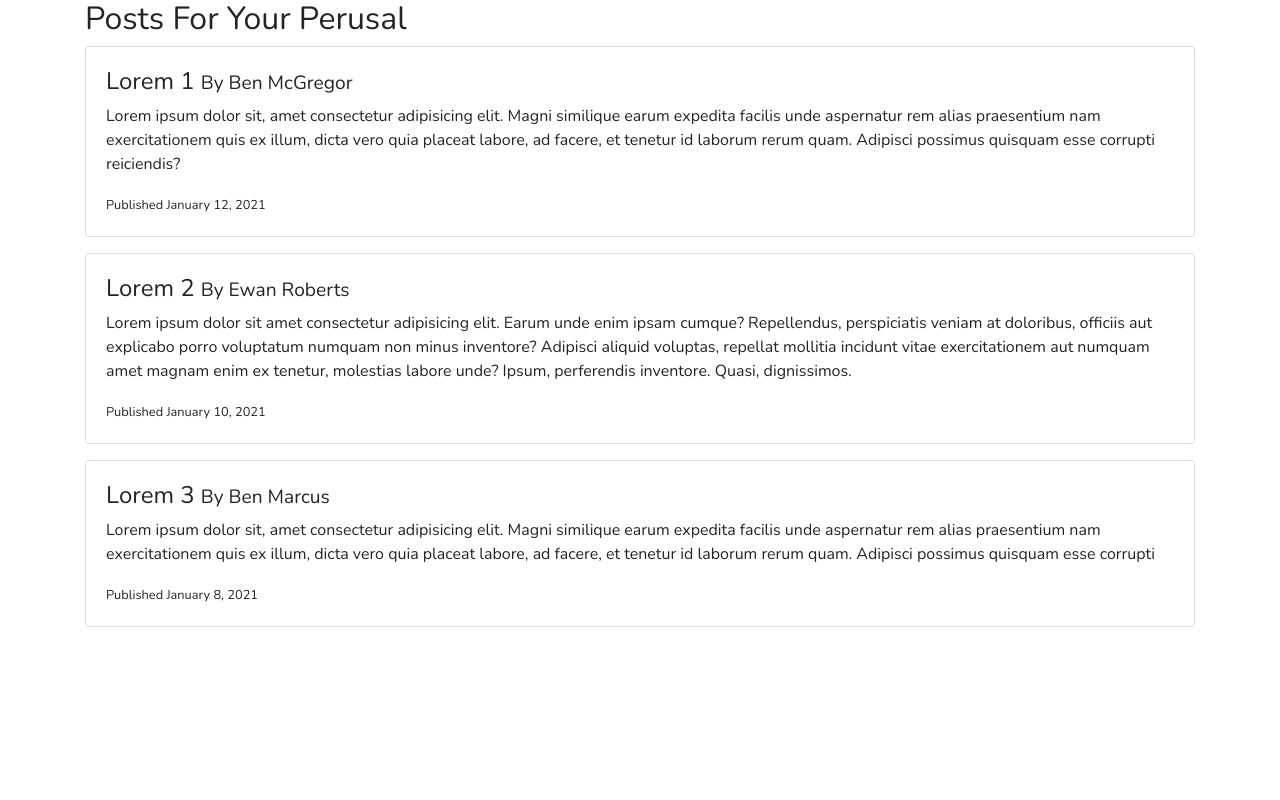
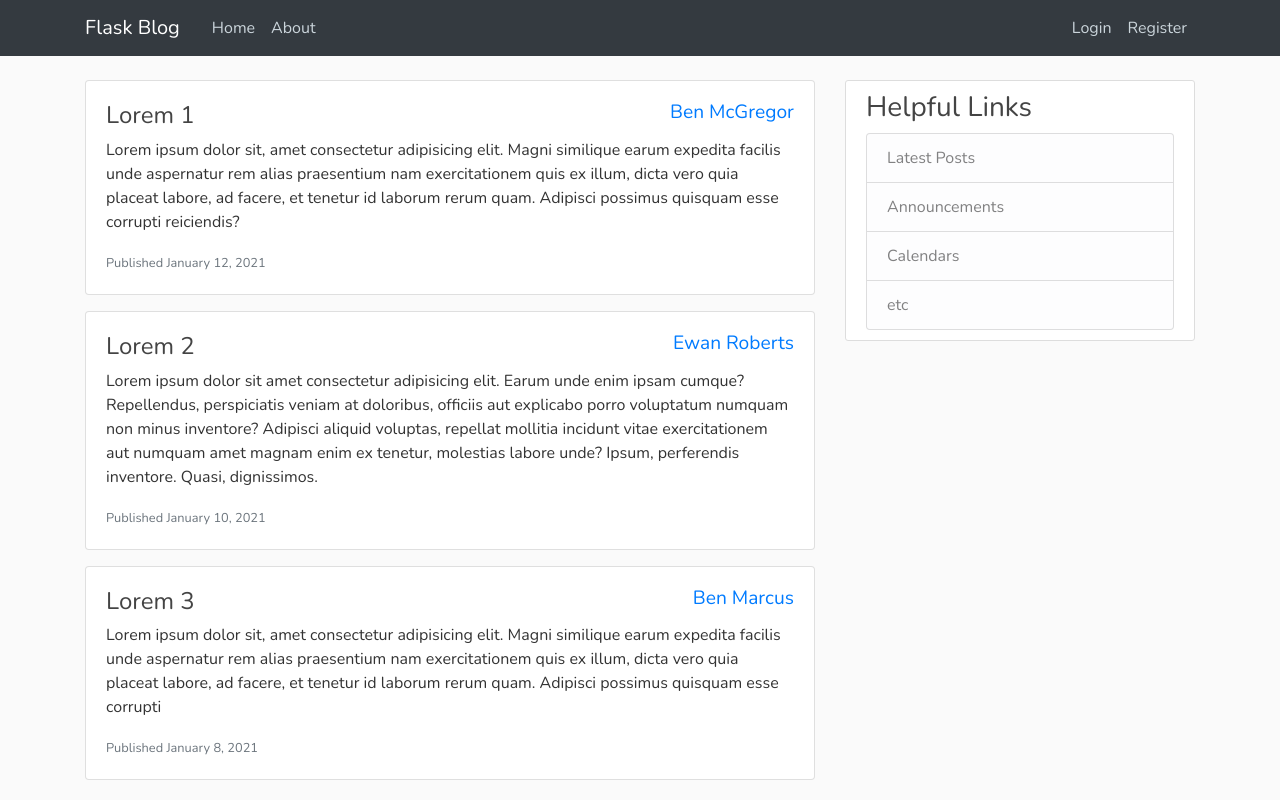
Before and after one commit to Benneee/flask_play, a Flask app: page / in a window 1280 px wide. Run offline with Flask 2, Linux system fonts and the light colour scheme; some libraries are stand-ins or nearby versions.

Commit message:
Feat: added more styling and improve template content

```diff
--- a/app.py
+++ b/app.py
@@ -1,4 +1,4 @@
-from flask import Flask, render_template
+from flask import Flask, render_template, url_for
 
 app = Flask(__name__)
 
--- /dev/null
+++ b/static/main.css
@@ -0,0 +1,85 @@
+body {
+  background: #fafafa;
+  color: #333333;
+  margin-top: 5rem;
+}
+
+h1,
+h2,
+h3,
+h4,
+h5,
+h6 {
+  color: #444444;
+}
+
+.bg-steel {
+  background-color: #5f788a;
+}
+
+.site-header .navbar-nav .nav-link {
+  color: #cbd5db;
+}
+
+.site-header .navbar-nav .nav-link:hover {
+  color: #ffffff;
+}
+
+.site-header .navbar-nav .nav-link.active {
+  font-weight: 500;
+}
+
+.content-section {
+  background: #ffffff;
+  padding: 10px 20px;
+  border: 1px solid #dddddd;
+  border-radius: 3px;
+  margin-bottom: 20px;
+}
+
+.article-title {
+  color: #444444;
+}
+
+a.article-title:hover {
+  color: #428bca !important;
+  text-decoration: none;
+}
+
+.article-content {
+  white-space: pre-line;
+}
+
+.article-img {
+  height: 65px;
+  width: 65px;
+  margin-right: 16px;
+}
+
+.article-metadata {
+  padding-bottom: 1px;
+  margin-bottom: 4px;
+  border-bottom: 1px solid #e3e3e3;
+}
+
+.article-metadata a:hover {
+  color: #333;
+  text-decoration: none;
+}
+
+.article-svg {
+  width: 25px;
+  height: 25px;
+  vertical-align: middle;
+}
+
+.account-img {
+  height: 125px;
+  width: 125px;
+  margin-right: 20px;
+  margin-bottom: 16px;
+}
+
+.account-heading {
+  font-size: 2.5rem;
+}
--- a/templates/index.html
+++ b/templates/index.html
@@ -1,15 +1,12 @@
-{% extends "layout.html" %}
-{% block content %}
-    <h2>Posts For Your Perusal</h2>
-
-    {% for post in posts %}
-    <div class="card mb-3">
-        <div class="card-body">
-            <h4>  {{ post.title }} <small>By {{ post.author }}</small></h4>
-            <p> {{ post.content }} </p>
-            <small>Published {{ post.created_at }} </small>
-        </div>
-
-    </div>
-    {% endfor %}
-{% endblock content %}
+{% extends "layout.html" %} {% block content %} {% for post in posts %}
+<article class="card mb-3">
+  <div class="card-body">
+    <h4>
+      <a class="article-title mr-4" href="#">{{ post.title }} </a>
+      <small class="float-right"><a href="#">{{ post.author }}</a></small>
+    </h4>
+    <p class="article-content">{{ post.content }}</p>
+    <small class="text-muted">Published {{ post.created_at }} </small>
+  </div>
+</article>
+{% endfor %} {% endblock content %}
--- a/templates/layout.html
+++ b/templates/layout.html
@@ -1,16 +1,33 @@
 <!DOCTYPE html>
 <html lang="en">
   <head>
-    <meta charset="UTF-8">
-    <meta http-equiv="X-UA-Compatible" content="IE=edge">
-    <meta name="viewport" content="width=device-width, initial-scale=1, shrink-to-fit=no">
+    <meta charset="UTF-8" />
+    <meta http-equiv="X-UA-Compatible" content="IE=edge" />
+    <meta
+      name="viewport"
+      content="width=device-width, initial-scale=1, shrink-to-fit=no"
+    />
     <!-- Bootstrap CSS -->
-    <link rel="stylesheet" href="https://stackpath.bootstrapcdn.com/bootstrap/4.3.1/css/bootstrap.min.css" integrity="sha384-ggOyR0iXCbMQv3Xipma34MD+dH/1fQ784/j6cY/iJTQUOhcWr7x9JvoRxT2MZw1T" crossorigin="anonymous">
+    <link
+      rel="stylesheet"
+      href="https://stackpath.bootstrapcdn.com/bootstrap/4.3.1/css/bootstrap.min.css"
+      integrity="sha384-ggOyR0iXCbMQv3Xipma34MD+dH/1fQ784/j6cY/iJTQUOhcWr7x9JvoRxT2MZw1T"
+      crossorigin="anonymous"
+    />
+
+    <link
+      rel="stylesheet"
+      type="text/css"
+      href="{{ url_for('static', filename='main.css')  }}"
+    />
 
     <!-- Google Fonts link -->
-    <link rel="preconnect" href="https://fonts.googleapis.com">
-    <link rel="preconnect" href="https://fonts.gstatic.com" crossorigin>
-    <link href="https://fonts.googleapis.com/css2?family=Nunito:wght@400;600&display=swap" rel="stylesheet">
+    <link rel="preconnect" href="https://fonts.googleapis.com" />
+    <link rel="preconnect" href="https://fonts.gstatic.com" crossorigin />
+    <link
+      href="https://fonts.googleapis.com/css2?family=Nunito:wght@400;600&display=swap"
+      rel="stylesheet"
+    />
 
     <style>
       * {
@@ -19,20 +36,81 @@
     </style>
 
     {% if title %}
-        <title>Flask Play - {{ title }} </title>
+    <title>Flask Play - {{ title }}</title>
     {% else %}
     <title>Flask Play - Home</title>
     {% endif %}
   </head>
   <body>
-    <section class="container">
-        {% block content %}{% endblock content %}
-    </section>
+    <header class="site-header">
+      <nav class="navbar navbar-expand-md navbar-dark bg-dark fixed-top">
+        <div class="container">
+          <a class="navbar-brand mr-4" href="/">Flask Blog</a>
+          <button
+            class="navbar-toggler"
+            type="button"
+            data-toggle="collapse"
+            data-target="#navbarToggle"
+            aria-controls="navbarToggle"
+            aria-expanded="false"
+            aria-label="Toggle navigation"
+          >
+            <span class="navbar-toggler-icon"></span>
+          </button>
+          <div class="collapse navbar-collapse" id="navbarToggle">
+            <div class="navbar-nav mr-auto">
+              <a class="nav-item nav-link" href="/">Home</a>
+              <a class="nav-item nav-link" href="/about">About</a>
+            </div>
+            <!-- Navbar Right Side -->
+            <div class="navbar-nav">
+              <a class="nav-item nav-link" href="/login">Login</a>
+              <a class="nav-item nav-link" href="/register">Register</a>
+            </div>
+          </div>
+        </div>
+      </nav>
+    </header>
+
+    <main role="main">
+      <div class="container">
+        <div class="row">
+          <div class="col-md-8">{% block content %}{% endblock content %}</div>
+          <div class="col-md-4">
+            <div class="content-section">
+              <h3>Helpful Links</h3>
+              <ul class="list-group">
+                <li class="list-group-item list-group-item-light">
+                  Latest Posts
+                </li>
+                <li class="list-group-item list-group-item-light">
+                  Announcements
+                </li>
+                <li class="list-group-item list-group-item-light">Calendars</li>
+                <li class="list-group-item list-group-item-light">etc</li>
+              </ul>
+            </div>
+          </div>
+        </div>
+      </div>
+    </main>
 
     <!-- Optional JavaScript -->
     <!-- jQuery first, then Popper.js, then Bootstrap JS -->
-    <script src="https://code.jquery.com/jquery-3.3.1.slim.min.js" integrity="sha384-q8i/X+965DzO0rT7abK41JStQIAqVgRVzpbzo5smXKp4YfRvH+8abtTE1Pi6jizo" crossorigin="anonymous"></script>
-    <script src="https://cdnjs.cloudflare.com/ajax/libs/popper.js/1.14.7/umd/popper.min.js" integrity="sha384-UO2eT0CpHqdSJQ6hJty5KVphtPhzWj9WO1clHTMGa3JDZwrnQq4sF86dIHNDz0W1" crossorigin="anonymous"></script>
-    <script src="https://stackpath.bootstrapcdn.com/bootstrap/4.3.1/js/bootstrap.min.js" integrity="sha384-JjSmVgyd0p3pXB1rRibZUAYoIIy6OrQ6VrjIEaFf/nJGzIxFDsf4x0xIM+B07jRM" crossorigin="anonymous"></script>
+    <script
+      src="https://code.jquery.com/jquery-3.3.1.slim.min.js"
+      integrity="sha384-q8i/X+965DzO0rT7abK41JStQIAqVgRVzpbzo5smXKp4YfRvH+8abtTE1Pi6jizo"
+      crossorigin="anonymous"
+    ></script>
+    <script
+      src="https://cdnjs.cloudflare.com/ajax/libs/popper.js/1.14.7/umd/popper.min.js"
+      integrity="sha384-UO2eT0CpHqdSJQ6hJty5KVphtPhzWj9WO1clHTMGa3JDZwrnQq4sF86dIHNDz0W1"
+      crossorigin="anonymous"
+    ></script>
+    <script
+      src="https://stackpath.bootstrapcdn.com/bootstrap/4.3.1/js/bootstrap.min.js"
+      integrity="sha384-JjSmVgyd0p3pXB1rRibZUAYoIIy6OrQ6VrjIEaFf/nJGzIxFDsf4x0xIM+B07jRM"
+      crossorigin="anonymous"
+    ></script>
   </body>
 </html>
```
Lines whose indentation alone changed are shown as unchanged.
